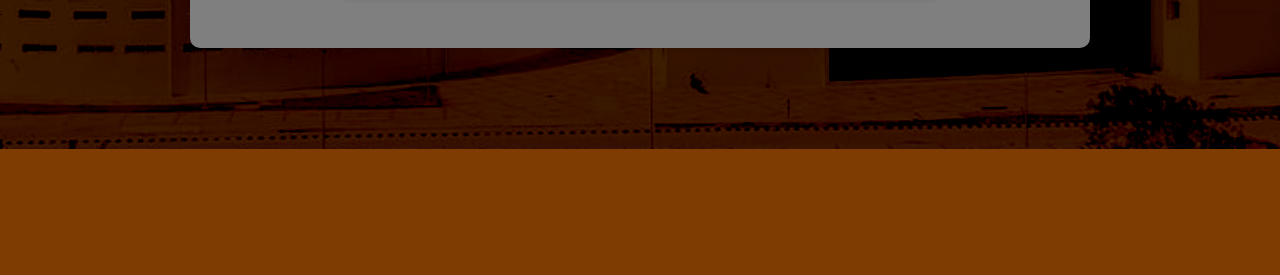
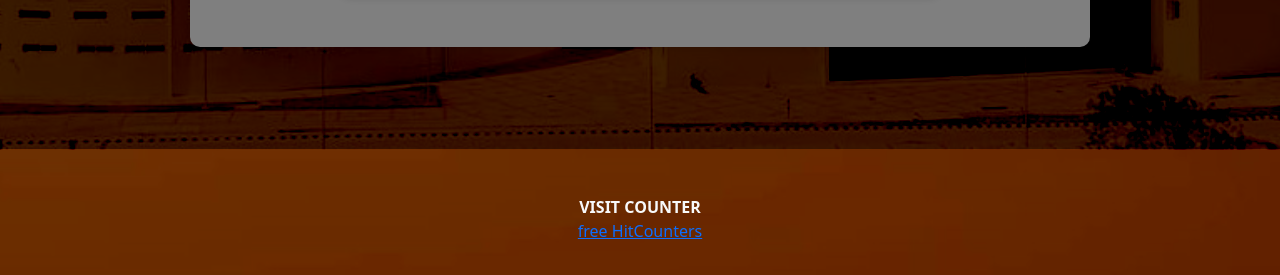
Before and after one commit to thekhurapaatimind/election_randomizer, a plain HTML site: page index.html in a window 1280 px wide. Shown: the part 651-926 px from the top of the page. Before the commit the page ends 800 px from the top, so only its background shows below. Drawn offline with nearby package versions, Linux system fonts and the light colour scheme.

Commit message:
add visit counter

```diff
--- a/index.html
+++ b/index.html
@@ -202,6 +202,12 @@
 
     </div>
 
+    <div class="p-5 mb-2 d-flex flex-column justify-content-center align-items-center">
+        <p class="text-light fw-bold mb-0">VISIT COUNTER</p>
+        <a href='https://www.free-counters.org/'>free HitCounters</a> <script type='text/javascript' src='https://www.freevisitorcounters.com/auth.php?id=306e0d4db9e56453010f652254da9509a910493b'></script>
+        <script type="text/javascript" src="https://www.freevisitorcounters.com/en/home/counter/1013330/t/5"></script>
+    </div>
+
     <script src="https://cdn.jsdelivr.net/npm/bootstrap@5.3.0-alpha2/dist/js/bootstrap.bundle.min.js"
         integrity="sha384-qKXV1j0HvMUeCBQ+QVp7JcfGl760yU08IQ+GpUo5hlbpg51QRiuqHAJz8+BrxE/N"
         crossorigin="anonymous"></script>
```
